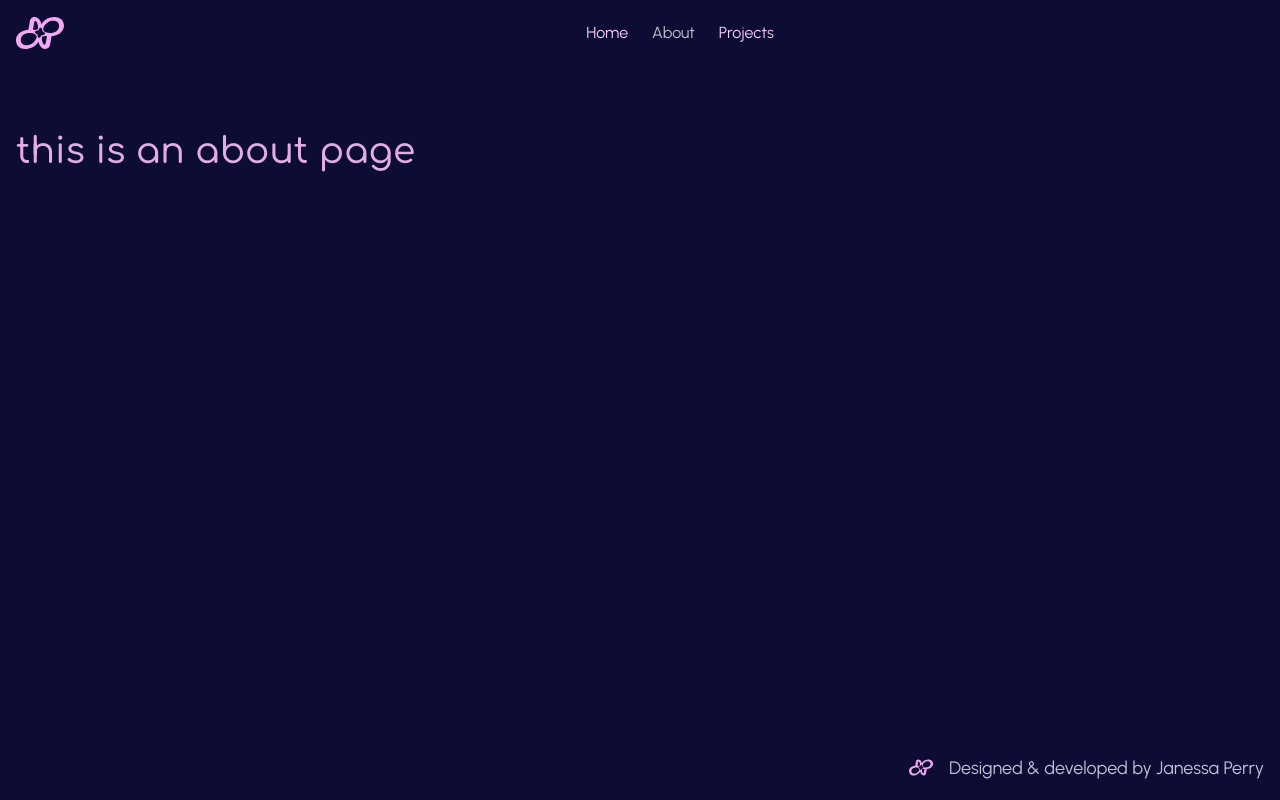
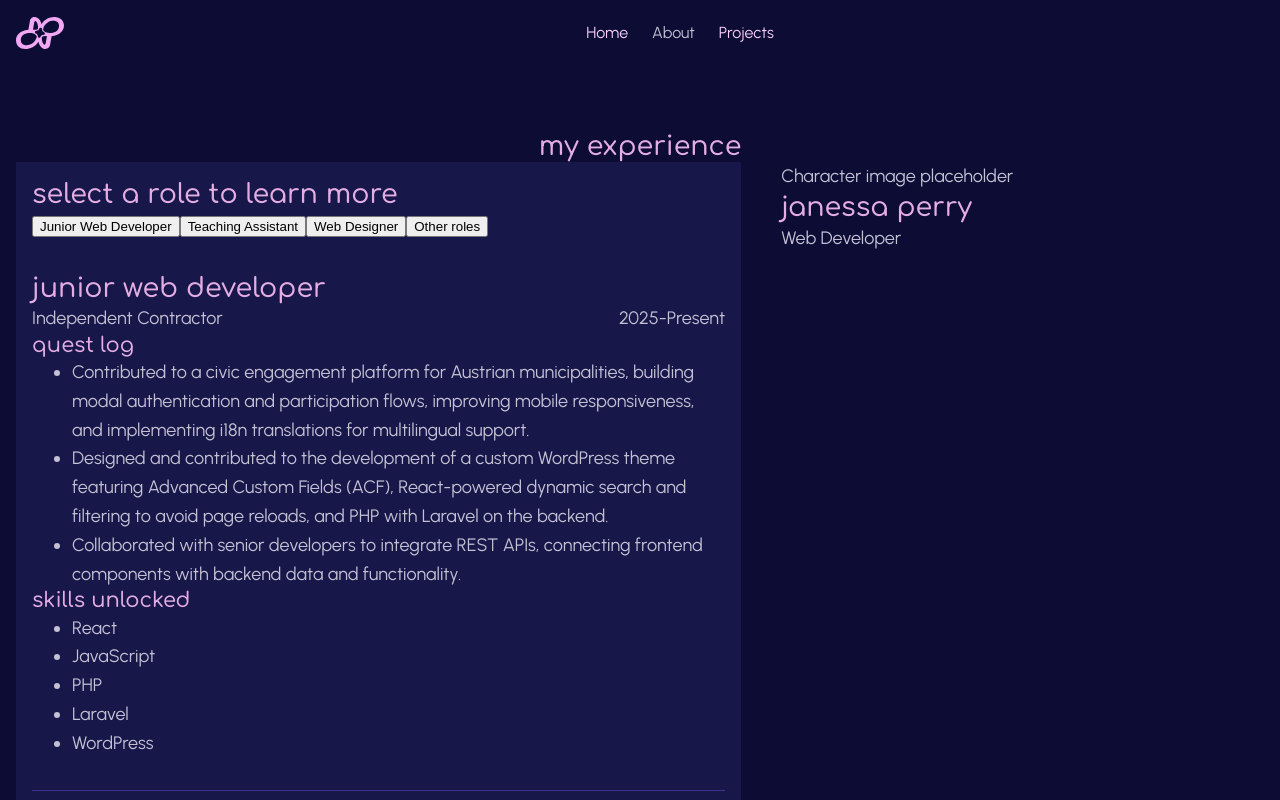
Before and after one commit to janessaperry/portfolio-vue, a Vue app: page /about in a window 1280 px wide. Shown: the top 800 px of the page. Built offline with nearby package versions, Linux system fonts and the light colour scheme; some icons are missing.

Commit message:
update AboutView layout and styles with placeholder info

```diff
--- a/src/views/AboutView.vue
+++ b/src/views/AboutView.vue
@@ -1,12 +1,122 @@
+<script setup lang="ts">
+</script>
 <template>
-  <div class="about">
-    <h1>This is an about page</h1>
+  <section class="hero">
+    <h1>My Experience</h1>
+  </section>
+
+  <div class="experience-layout">
+    <section class="experience-container">
+      <div>
+        <h2>Select a role to learn more</h2>
+
+        <div>
+          <button aria-pressed="true">Junior Web Developer</button>
+          <button aria-pressed="false">Teaching Assistant</button>
+          <button aria-pressed="false">Web Designer</button>
+          <button aria-pressed="false">Other roles</button>
+        </div>
+      </div>
+
+      <section class="role-details">
+        <h2 class="role-title">Junior Web Developer</h2>
+        <div class="role-meta">
+          <p>Independent Contractor</p>
+          <p>2025-Present</p>
+        </div>
+
+        <div>
+          <h3>Quest Log</h3>
+          <ul>
+            <li>
+              Contributed to a civic engagement platform for Austrian municipalities, building modal
+              authentication and participation flows, improving mobile responsiveness, and
+              implementing i18n translations for multilingual support.
+            </li>
+            <li>
+              Designed and contributed to the development of a custom WordPress theme featuring
+              Advanced Custom Fields (ACF), React-powered dynamic search and filtering to avoid page
+              reloads, and PHP with Laravel on the backend.
+            </li>
+            <li>
+              Collaborated with senior developers to integrate REST APIs, connecting frontend
+              components with backend data and functionality.
+            </li>
+          </ul>
+        </div>
+
+        <div>
+          <h3>Skills Unlocked</h3>
+          <ul>
+            <li>React</li>
+            <li>JavaScript</li>
+            <li>PHP</li>
+            <li>Laravel</li>
+            <li>WordPress</li>
+          </ul>
+        </div>
+      </section>
+
+      <div class="divider"></div>
+
+      <section class="companion-wrapper">
+        <h3>Select a companion</h3>
+        <div class="companion-selection">
+          <button aria-pressed="true" class="companion-button">Class Act</button>
+          <button aria-pressed="false" class="companion-button">Big Stretchies</button>
+          <button aria-pressed="false" class="companion-button">Snoozie Boos</button>
+        </div>
+      </section>
+    </section>
+
+    <section class="avatar-wrapper">
+      <div>Character image placeholder</div>
+
+      <h2>Janessa Perry</h2>
+      <p>Web Developer</p>
+    </section>
   </div>
 </template>
 
 <style>
+.hero {
+  display: flex;
+  flex-direction: column;
+  gap: 2rem;
+}
+
+.experience-layout {
+  display: flex;
+  gap: 2.5rem;
+}
+
+.experience-container {
+  flex-basis: 60%;
+  padding: 1rem;
+  background-color: var(--color-surface-dark);
+
+  & > * + * {
+    margin-top: 2rem;
+  }
+}
+
+.role-meta {
+  display: flex;
+  justify-content: space-between;
+  gap: 1rem;
+}
+
+.avatar-wrapper {
+  flex-basis: 40%;
+}
+
+.divider {
+  width: 100%;
+  border-top: 1px solid var(--color-border);
+}
+
 @media (min-width: 1024px) {
-  .about {
+  .hero {
     display: flex;
     align-items: center;
   }
```
